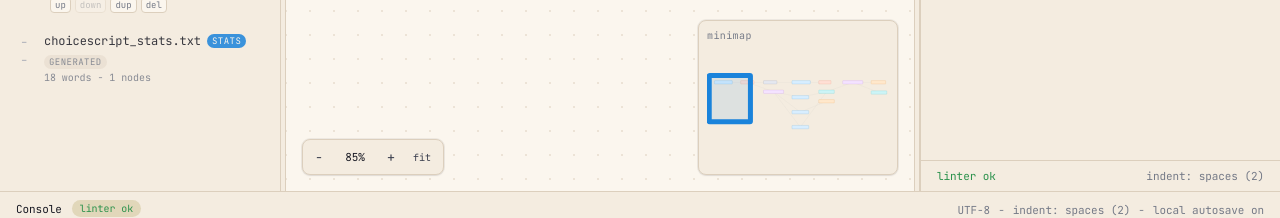
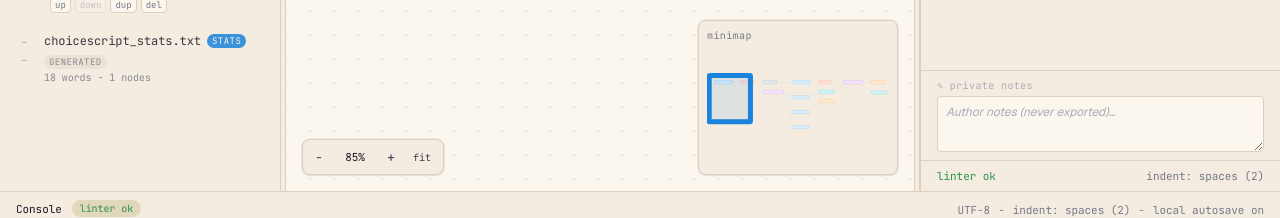
Before and after one commit to viniman27/ChoiceForge, a React (Vite) app: page / in a window 1280 px wide. Shown: the part 573-791 px from the top of the page. Built offline with nearby package versions, Linux system fonts and the light colour scheme.

Commit message:
Add per-node private author notes
Notes textarea in the inspector (always visible, never exported to ChoiceScript).
Nodes with notes show a pencil indicator on the canvas card.

```diff
--- a/src/components/NodeCard.tsx
+++ b/src/components/NodeCard.tsx
@@ -163,6 +163,7 @@ export function NodeCard({ node, density, labels, selected, hasError, onSelect,
           >{node.title}</span>
         )}
         {node.status && <span className={`node-status node-status-${node.status}`}>{node.status}</span>}
+        {node.note && <span className="node-note-dot" title={node.note}>✎</span>}
         {hasError && <span className="node-flag" title="error">!</span>}
       </div>
 
--- a/src/components/RightPanel.tsx
+++ b/src/components/RightPanel.tsx
@@ -84,6 +84,16 @@ export function RightPanel({ node, project, labels, onUpdateNode, onAddFlowEdge,
         {tab === "raw" && <RawTab node={node} project={project} />}
       </div>
 
+      <div className="ip-notes">
+        <label className="ip-notes-label">✎ private notes</label>
+        <textarea
+          className="ip-notes-area"
+          placeholder="Author notes (never exported)…"
+          disabled={sourcePreserved}
+          value={node.note ?? ""}
+          onChange={(e) => onUpdateNode(node.id, { note: e.target.value || undefined })}
+        />
+      </div>
       <div className="ip-footer"><span className={`lint-pill ${lintClass}`}>{lintText}</span><span className="dim">{labels.indentRule}</span></div>
     </aside>
   );
--- a/src/domain/types.ts
+++ b/src/domain/types.ts
@@ -116,6 +116,7 @@ export interface StoryNode {
   w: number;
   title: string;
   status?: NodeStatus;
+  note?: string;
   body?: string;
   prompt?: string;
   sets?: VariableSet[];
--- a/styles.css
+++ b/styles.css
@@ -1227,6 +1227,7 @@ input, select, textarea { font-family: inherit; color: inherit; }
 }
 .node-status-todo { background: color-mix(in oklch, var(--warn) 18%, var(--paper-2)); color: oklch(50% 0.12 75); }
 .node-status-done { background: color-mix(in oklch, var(--ok) 18%, var(--paper-2)); color: oklch(40% 0.14 155); }
+.node-note-dot { font-size: 11px; color: var(--ink-mute); cursor: default; }
 
 .node-body { padding: 8px 12px 6px; }
 .narrative {
@@ -1748,6 +1749,23 @@ input, select, textarea { font-family: inherit; color: inherit; }
   font-size: 10px;
 }
 
+.ip-notes {
+  display: flex; flex-direction: column; gap: 4px;
+  padding: 8px 16px;
+  border-top: 1px solid var(--paper-edge);
+  background: var(--paper-2);
+}
+.ip-notes-label { font-family: var(--ff-mono); font-size: 10px; color: var(--ink-faint); letter-spacing: 0.04em; }
+.ip-notes-area {
+  background: var(--paper-1); border: 1px solid var(--paper-edge);
+  border-radius: var(--r-1); color: var(--ink);
+  font-family: var(--ff-narr); font-size: 12px; line-height: 1.5;
+  padding: 6px 8px; resize: vertical; min-height: 56px; max-height: 180px;
+  outline: none; width: 100%; box-sizing: border-box;
+}
+.ip-notes-area:focus { border-color: var(--ink-mute); }
+.ip-notes-area:disabled { opacity: 0.5; }
+.ip-notes-area::placeholder { color: var(--ink-faint); font-style: italic; }
 .ip-footer {
   display: flex; align-items: center; justify-content: space-between;
   padding: 8px 16px; border-top: 1px solid var(--paper-edge);
```
Also changed, not shown: 1 other file (tests, documents, lock files or other folders).
